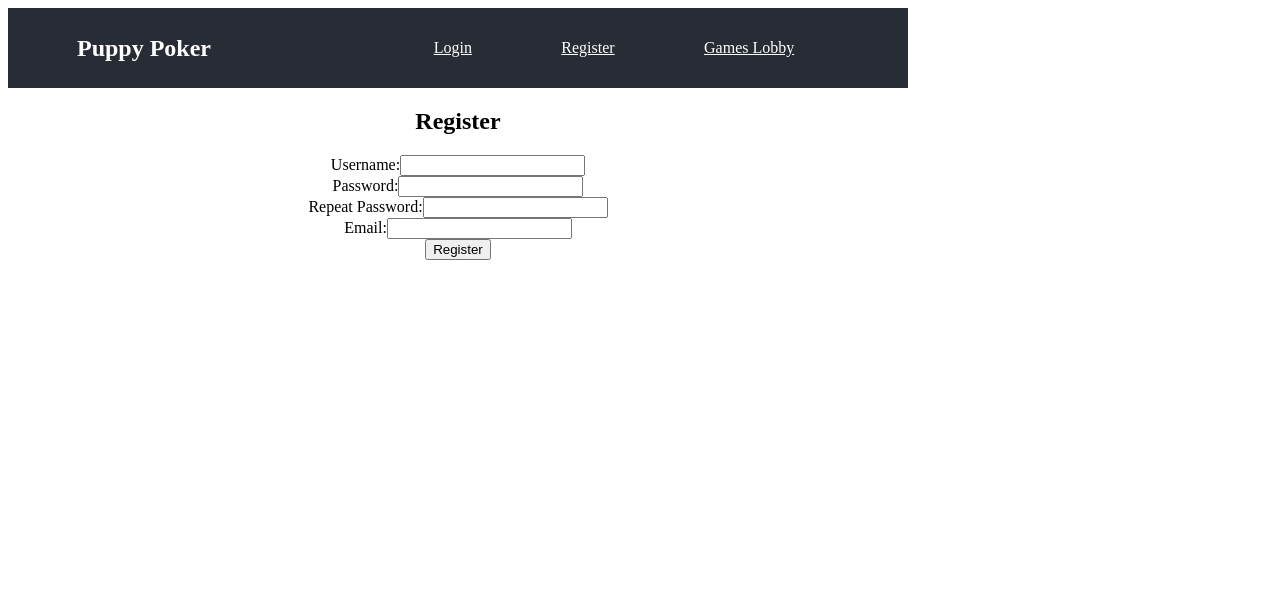
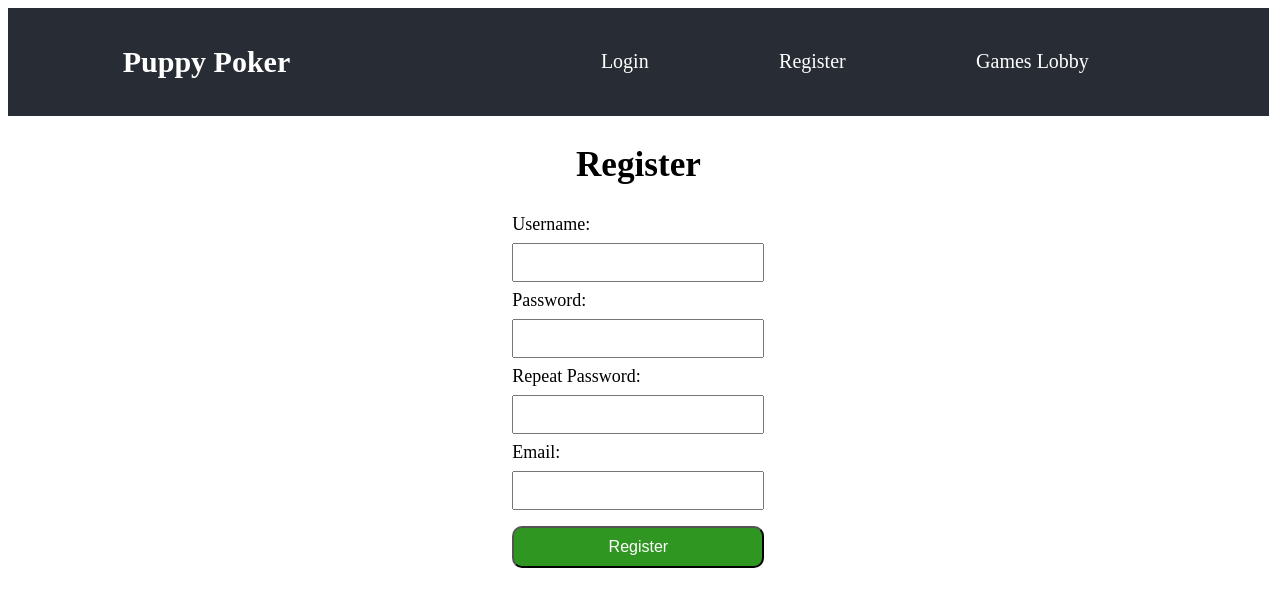
Before and after one commit to jknack0/puppypoker, a React (Create React App) app: page /register in a window 1280 px wide. Shown: the top 606 px of the page. Built offline with nearby package versions, Linux system fonts and the light colour scheme.

Commit message:
styled forms

```diff
--- a/src/App.css
+++ b/src/App.css
@@ -1,6 +1,50 @@
 #app {
   text-align: center;
-  width: 900px;
+  width: 98.5vw;
+  margin:0px;
+}
+
+h2 {
+  font-size: 2.2em;
+}
+
+a {
+  text-decoration: none;
+}
+
+#games-lobby-items{
+  padding-top: 10px;
+  font-size: 1.2em;
+}
+
+#games-lobby-items button {
+  background: rgb(84, 206, 84);
+  padding: 5px;
+  border-radius: 20px;
+}
+
+input {
+  width: 100%;
+  padding: 10px 18px;
+  margin: 8px 0;
+  box-sizing: border-box;
+}
+
+input[type=submit] {
+  background: rgb(47, 150, 34);
+  color: white;
+  font-size: 1em;
+  border-radius: 10px;
+}
+
+form {
+  margin: 0 40%;
+  text-align: center;
+}
+
+label {
+  float: left;
+  font-size: 18px;
 }
 
 nav{
@@ -10,6 +54,8 @@ nav{
   min-height: 10vh;
   background: #282c34;
   color: white;
+  padding: 12px;
+  font-size: 20px;
 }
 
 .nav-links{
--- a/src/components/games lobby/GameTile.js
+++ b/src/components/games lobby/GameTile.js
@@ -5,8 +5,8 @@ const GameTile = ({gameId, players}) => {
   const address = `gameslobby/${gameId}`
 
   return (
-    <div>
-      {gameId} {players}/9 <Link to={address}>Join</Link>
+    <div id="games-lobby-items">
+      Game:{gameId} Players: {players}/9 <Link to={address}>Join</Link>
     </div>
   )
 }
--- a/src/components/login/Login.js
+++ b/src/components/login/Login.js
@@ -38,7 +38,7 @@ const Login = () => {
   }
 
   return (
-    <div id="login">
+    <div class="user-input">
       <h2>Login</h2>
       <form onSubmit={submitForm}>
         <label>Username:</label>
--- a/src/components/register/Register.js
+++ b/src/components/register/Register.js
@@ -47,13 +47,11 @@ const Register = () => {
           alert('You have successfully registered please log in to play!')
           history.push('/')
         })
-        console.log(newUserObject)
     }
-
   }
 
   return (
-    <div>
+    <div class="user-input">
       <h2>Register</h2>
       <form onSubmit={submitNewUser}>
         <label>Username:</label>
```
